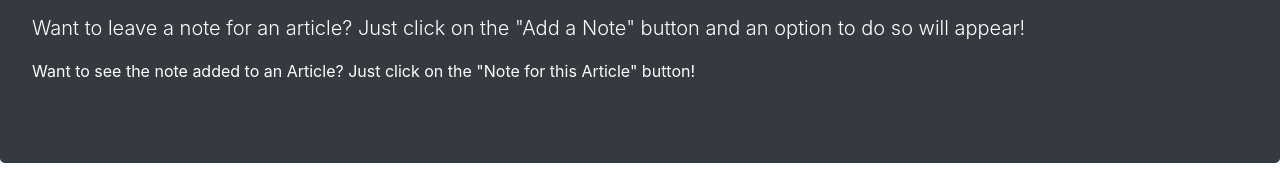
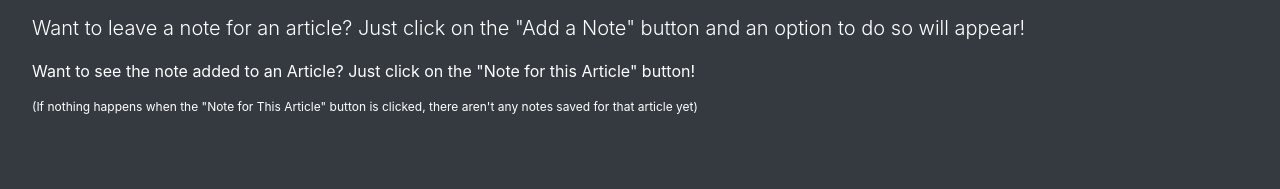
Before and after one commit to TannerMillican/NewsScraper, a website: page public/index.html in a window 1280 px wide. Shown: the part 360-549 px from the top of the page. Drawn offline with nearby package versions, Linux system fonts and the light colour scheme.

Commit message:
final, working commit for production deployment

```diff
--- a/public/index.html
+++ b/public/index.html
@@ -23,6 +23,7 @@
             an option to do so will appear!
         </p>
         <p id="jumbotronText">Want to see the note added to an Article? Just click on the "Note for this Article" button!</p>
+        <p id="jumbotronText"><sup>(If nothing happens when the "Note for This Article" button is clicked, there aren't any notes saved for that article yet)</sup></p>
     </div>
 
     <div class="container">
```
Also changed, not shown: public/js/articles.js (line endings or trailing spaces).
